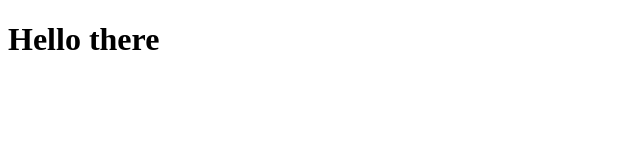
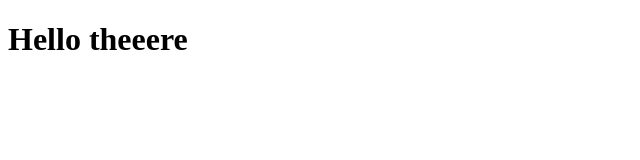
Before and after one commit to feliven/react-flashcard-quiz-coding2go, a React (Vite) app: page / in a window 1280 px wide. Shown: the top 160 px of the page, without its empty margins (0-640 px from the left). Built offline with nearby package versions, Linux system fonts and the light colour scheme.

Commit message:
ajusta imports e separa App() em outro arquivo

```diff
--- /dev/null
+++ b/src/App.tsx
@@ -0,0 +1,5 @@
+const html = <h1>Hello theeere</h1>;
+
+export default function App() {
+  return html;
+}
--- a/src/main.tsx
+++ b/src/main.tsx
@@ -1,18 +1,14 @@
-import React from "react";
-import ReactDOM from "react-dom/client";
+import { StrictMode } from "react";
+import { createRoot } from "react-dom/client";
+import App from "./App";
 
 const rootEl = document.getElementById("root");
-const html = <h1>Hello there</h1>;
 
 if (rootEl) {
-  const root = ReactDOM.createRoot(rootEl);
+  const root = createRoot(rootEl);
   root.render(
-    <React.StrictMode>
+    <StrictMode>
       <App />
-    </React.StrictMode>,
+    </StrictMode>,
   );
 }
-
-function App() {
-  return html;
-}
```
